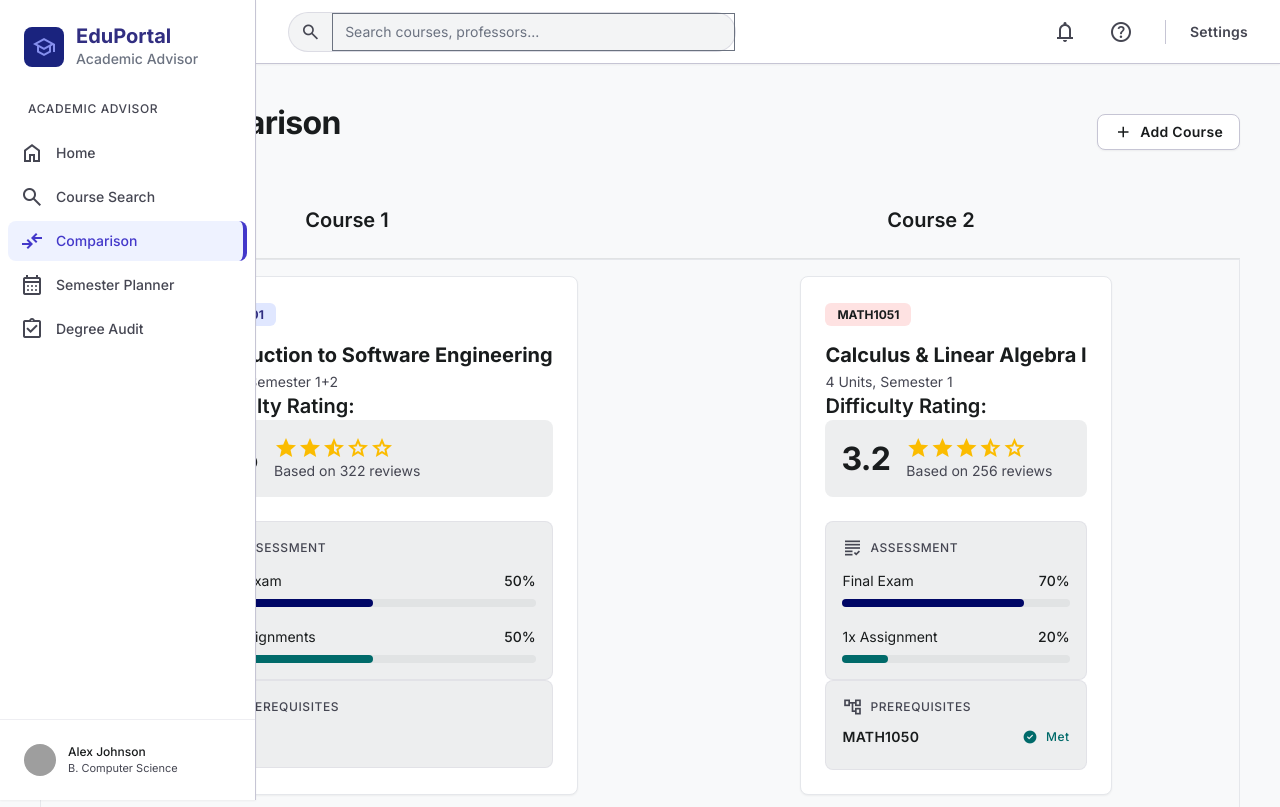
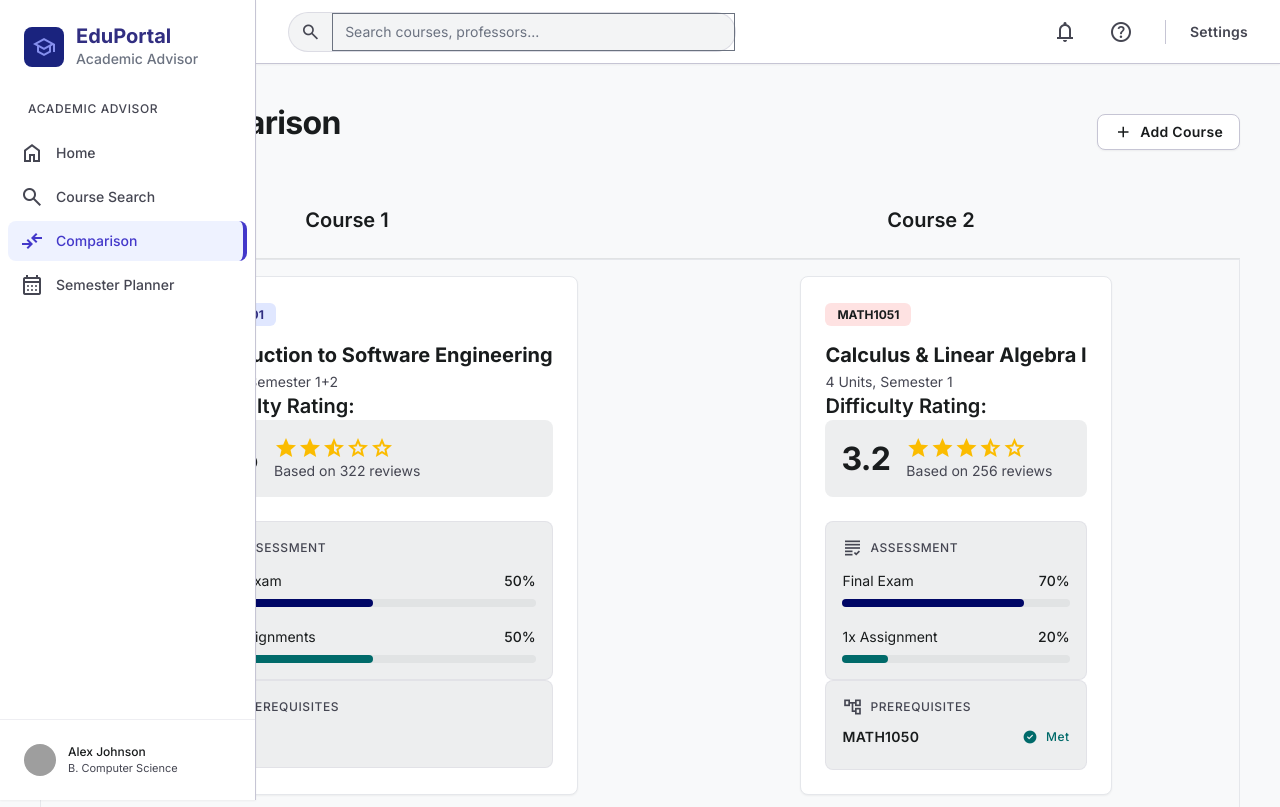
Before and after one commit to agtyra/deploy_21_grace, a Django app: page /compare/ in a window 1280 px wide. Shown: the top 807 px of the page. Run offline with Django 5.2, Linux system fonts and the light colour scheme; some libraries are stand-ins or nearby versions; grey boxes are pictures that could not be loaded.

Commit message:
Remove Degree Audit from side navigation

```diff
--- a/Code/templates/partials/side_nav.html
+++ b/Code/templates/partials/side_nav.html
@@ -37,10 +37,6 @@
 </a>
 </li>
 <li>
-<a class="flex items-center gap-3 px-3 py-2 rounded-lg text-on-surface-variant hover:bg-surface-container-low hover:text-primary transition-colors duration-150 active:scale-95" href="#">
-<span class="material-symbols-outlined">assignment_turned_in</span>
-<span class="text-sm font-medium">Degree Audit</span>
-</a>
 </li>
 </ul>
 <div class="mt-auto px-6 flex items-center gap-3 pt-6 border-t border-outline-variant/30">
```
